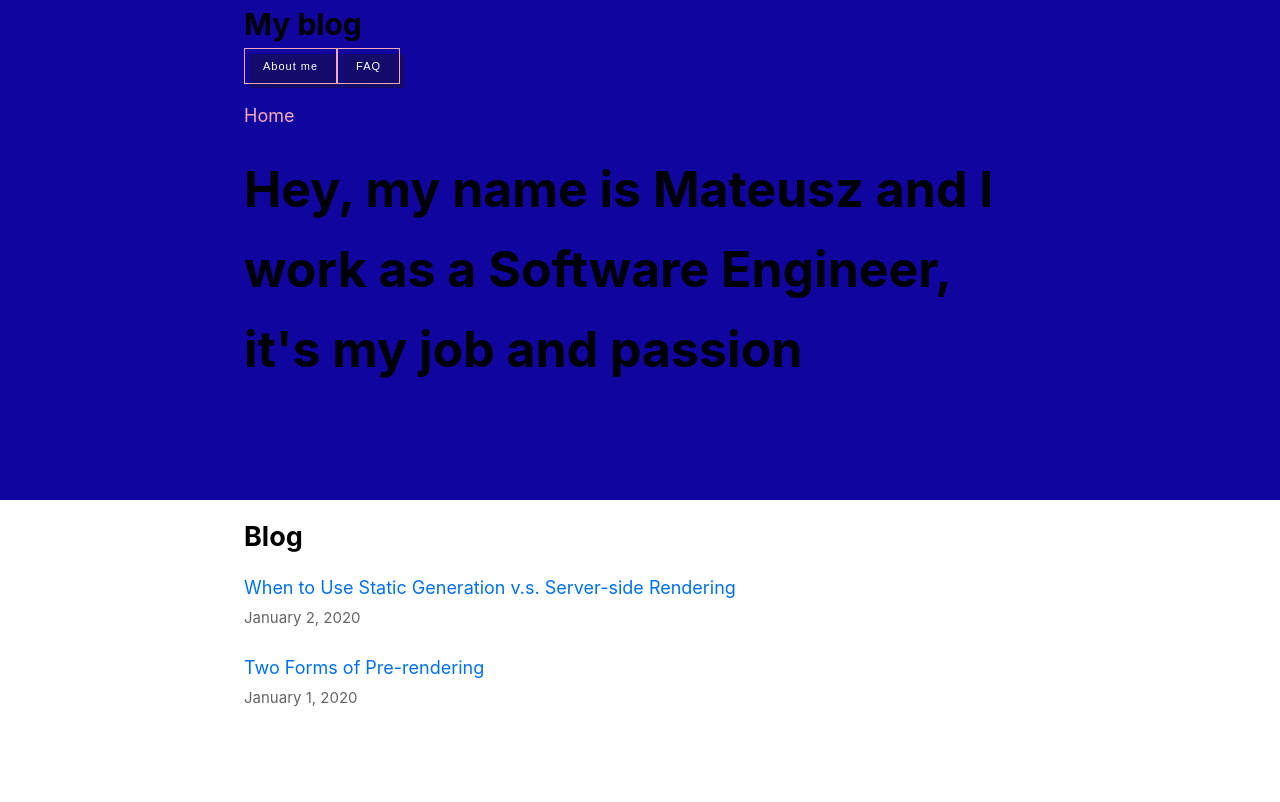
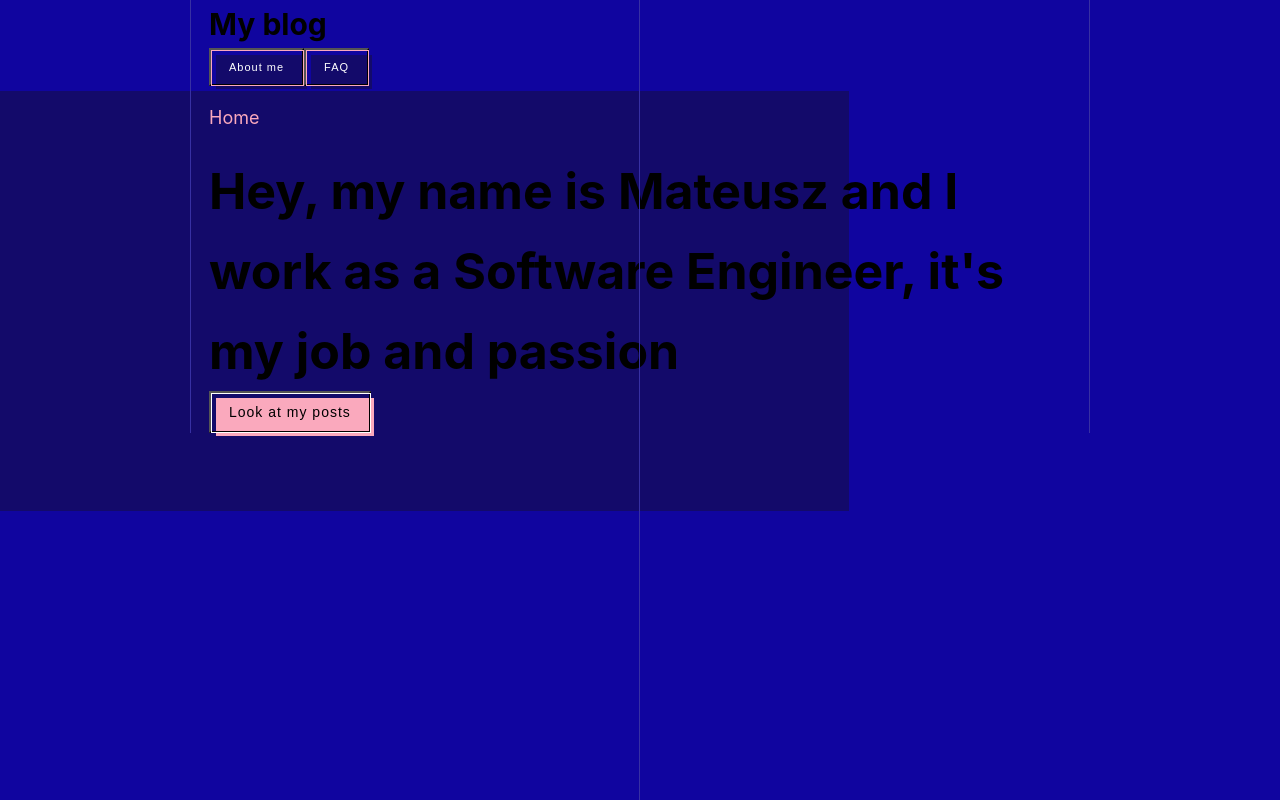
Before and after one commit to DybekK/blog, a Next.js app: page / in a window 1280 px wide. Shown: the top 802 px of the page. Built offline with nearby package versions, Linux system fonts and the light colour scheme.

Commit message:
added css changes

```diff
--- /dev/null
+++ b/components/buttons/animatedVariantButton.js
@@ -0,0 +1,8 @@
+import buttonStyles from './button.module.css';
+import classNames from "classnames";
+
+export function AnimatedVariantButton({className, variant, fontSize = 11, text}) {
+    const variantStyles = variant === 'blue' ?  buttonStyles.button_blue : buttonStyles.button_pink;
+    const classes = classNames(buttonStyles.button, variantStyles, className);
+    return <button style={{fontSize}} className={classes}>{text}</button>
+}
--- a/components/buttons/button.js
+++ /dev/null
@@ -1,7 +0,0 @@
-import buttonStyles from './button.module.css';
-import classNames from "classnames";
-
-export default function Button({className, text}) {
-    const classes = classNames(buttonStyles.button, className);
-    return <button className={classes}>{text}</button>
-}
--- a/components/buttons/button.module.css
+++ b/components/buttons/button.module.css
@@ -4,9 +4,7 @@
     letter-spacing: 1px;
     padding: 11px 18px;
     outline: 0;
-   border: 1px solid #faa9bd;
     cursor: pointer;
-    color: white;
     position: relative;
     background-color: transparent;
     user-select: none;
@@ -16,9 +14,8 @@
 
 .button:after {
     content: "";
-    background-color: #130a6a;
     width: 100%;
-    z-index: -100;
+    z-index: -1;
     position: absolute;
     height: 100%;
     top: 5px;
@@ -26,7 +23,49 @@
     transition: 0.2s;
 }
 
+.button:before {
+    content: "";
+    width: 100%;
+    top: 0;
+    left: 0;
+    height: 100%;
+    position: absolute;
+    transition: 0.2s;
+}
+
+.button:hover:before {
+    top: 5px;
+    left: 5px;
+    transition: 0.2s;
+}
+
+
 .button:hover:after {
     top: 0;
     left: 0;
+    transition: 0.2s;
 }
+
+.button_blue {
+    color: white;
+}
+
+.button_pink {
+    color: black;
+}
+
+.button_blue:before {
+   border: 1px solid #faa9bd;
+}
+
+.button_pink:before {
+    border: 1px solid white;
+}
+
+.button_blue:after {
+    background-color: #130a6a;
+}
+
+.button_pink:after {
+    background-color: #faa9bd;
+}
--- a/components/front/front.js
+++ b/components/front/front.js
@@ -2,17 +2,26 @@ import frontStyles from "./front.module.css"
 import Header from "../header/header";
 import layoutStyles from "../layout.module.css";
 import classNames from "classnames";
+import {AnimatedVariantButton} from "../buttons/animatedVariantButton";
 
 export default function Front() {
     return (
         <div className={frontStyles.front}>
-            <div className={classNames(layoutStyles.container, "flex flex-col h-full justify-between")}>
+            <div className={classNames(layoutStyles.container, frontStyles.frontBorder, "flex flex-col h-full justify-between")}>
                 <Header />
-                <div>
+                <div className="mb-40">
                     <p style={{color: "#faa9bd"}}>Home</p>
-                    <h1 className="header1 textBorder text-white mb-7">
-                        Hey, my name is Mateusz and I work as a Software Engineer, it's my job and passion
-                    </h1>
+                    <div className="textBorder">
+                        <h1 className="header1 text-white z-10 relative mb-7">
+                            Hey, my name is Mateusz and I work as a Software Engineer, it's my job and passion
+                        </h1>
+                    </div>
+                    <AnimatedVariantButton
+                        variant="pink"
+                        text="Look at my posts"
+                        fontSize="14px"
+                        className="mt-2"
+                    />
                 </div>
             </div>
         </div>
--- a/components/front/front.module.css
+++ b/components/front/front.module.css
@@ -1,7 +1,26 @@
 .front {
     width: 100vw;
-    height: 500px;
+    height: 100vh;
     background-color: #10059F;
     position: relative;
     z-index: 1;
 }
+
+.frontBorder {
+    border-left: 1px solid rgb(55, 48, 163);
+    border-right: 1px solid rgb(55, 48, 163);
+    position: relative;
+}
+
+.frontBorder:before {
+    content: "";
+    position: absolute;
+    height: 100vh;
+    width: 1px;
+    border-left: 1px solid rgb(55, 48, 163);
+    left: 0;
+    right: 0;
+    z-index: 1;
+    margin-left: auto;
+    margin-right: auto;
+}
--- a/components/header/header.js
+++ b/components/header/header.js
@@ -1,4 +1,4 @@
-import Button from "../buttons/button";
+import {AnimatedVariantButton} from "../buttons/animatedVariantButton";
 
 export default function Header() {
     return (
@@ -7,8 +7,8 @@ export default function Header() {
                 My blog
             </h1>
             <div>
-                <Button text="About me" className="mr-2" />
-                <Button text="FAQ" className="ml-2" />
+                <AnimatedVariantButton variant="blue"  text="About me" className="mr-2" />
+                <AnimatedVariantButton variant="blue" text="FAQ" className="ml-2" />
             </div>
         </div>
     )
--- a/components/layout.module.css
+++ b/components/layout.module.css
@@ -1,5 +1,5 @@
 .container {
-  max-width: 46rem;
+  max-width: 50rem;
   padding: 0 1rem;
   margin-left: auto;
   margin-right: auto;
--- a/lib/posts.js
+++ b/lib/posts.js
@@ -9,7 +9,7 @@ const postsDirectory = path.join(process.cwd(), 'posts')
 export function getSortedPostsData() {
   // Get file names under /posts
   const fileNames = fs.readdirSync(postsDirectory)
-  const allPostsData = fileNames.map(fileName => {
+  let allPostsData = fileNames.map(fileName => {
     // Remove ".md" from file name to get id
     const id = fileName.replace(/\.md$/, '')
 
@@ -27,6 +27,9 @@ export function getSortedPostsData() {
     }
   })
   // Sort posts by date
+
+  allPostsData = [...allPostsData, ...allPostsData, ...allPostsData, ...allPostsData];
+
   return allPostsData.sort((a, b) => {
     if (a.date < b.date) {
       return 1
--- a/styles/global.css
+++ b/styles/global.css
@@ -27,21 +27,21 @@ h1, h2, h3, h4, h5, h6, .h1, .h2, .h3, .h4, .h5, .h6 {
   font-size: 50px;
 }
 
-/*.textBorder {*/
-/*  position: relative;*/
-/*}*/
+.textBorder {
+  position: relative;
+}
 
-/*.textBorder:before {*/
-/*  content: "";*/
-/*  height: 150%;*/
-/*  margin-top: -60px;*/
-/*  position: absolute;*/
-/*  width: 110vw;*/
-/*  background-color: #130a6a;*/
-/*  z-index: -1;*/
-/*  top: -0;*/
-/*  left: -80vw;*/
-/*}*/
+.textBorder:before {
+  content: "";
+  height: 175%;
+  margin-top: -60px;
+  position: absolute;
+  width: 130vw;
+  background-color: #130a6a;
+  z-index: -1;
+  top: -0;
+  left: -80vw;
+}
 
 a {
   color: #0070f3;
```
Lines whose indentation alone changed are shown as unchanged.
